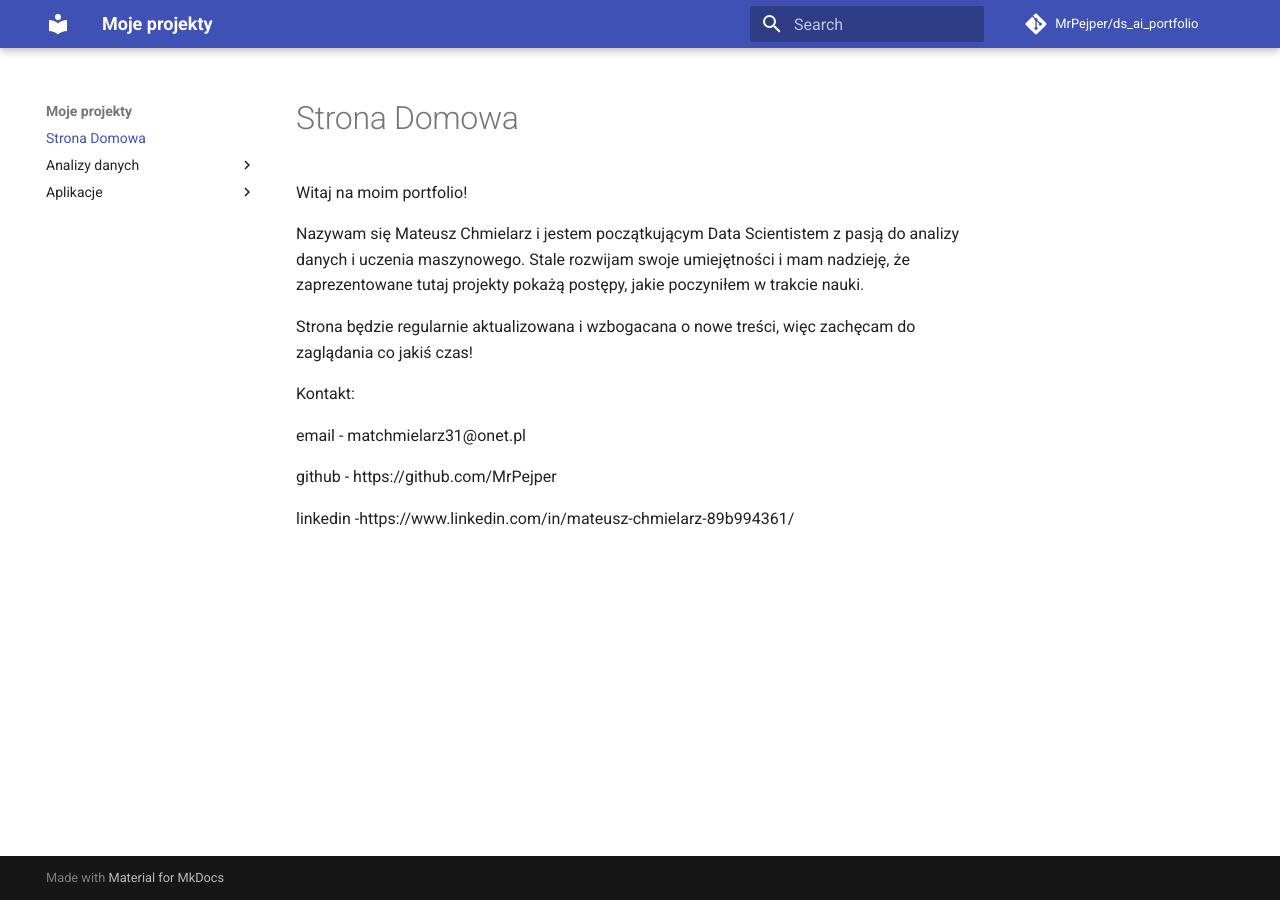
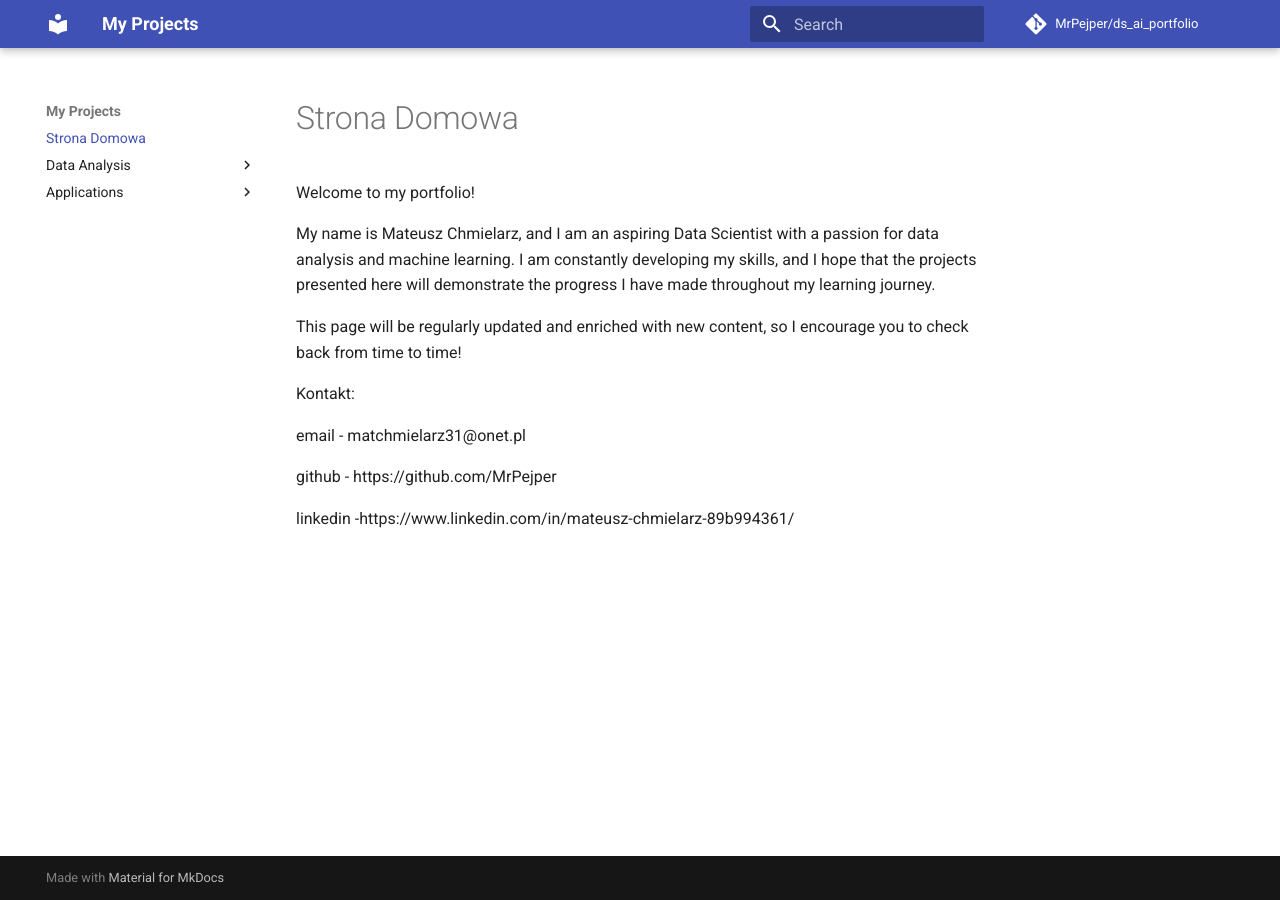
Before and after one commit to MrPejper/ds_ai_portfolio, an MkDocs documentation site: the page built from docs/index.md, in a window 1280 px wide. Built offline with MkDocs 1.6.1 and Material for MkDocs 9.7.7, drawn with Linux system fonts in a browser that asks for light colours; comment, search, counter and statistics services are not loaded.

Commit message:
language

```diff
--- a/docs/index.md
+++ b/docs/index.md
@@ -1,9 +1,9 @@
-Witaj na moim portfolio!
+Welcome to my portfolio!
 
-Nazywam się Mateusz Chmielarz i jestem początkującym Data Scientistem z pasją do analizy danych i uczenia maszynowego.
-Stale rozwijam swoje umiejętności i mam nadzieję, że zaprezentowane tutaj projekty pokażą postępy, jakie poczyniłem w trakcie nauki.
+My name is Mateusz Chmielarz, and I am an aspiring Data Scientist with a passion for data analysis and machine learning.
+I am constantly developing my skills, and I hope that the projects presented here will demonstrate the progress I have made throughout my learning journey.
 
-Strona będzie regularnie aktualizowana i wzbogacana o nowe treści, więc zachęcam do zaglądania co jakiś czas!
+This page will be regularly updated and enriched with new content, so I encourage you to check back from time to time!
 
 
 Kontakt:
--- a/mkdocs.yml
+++ b/mkdocs.yml
@@ -1,7 +1,7 @@
-site_name: Moje projekty
+site_name: My Projects
 site_author: Mateusz Chmielarz
 site_description: >-
-    Portfolio moich projektów z Data Science.
+    My Data Science Portfolio
 
 
 repo_name: MrPejper/ds_ai_portfolio
@@ -12,10 +12,10 @@ theme:
 
 nav:
 - Strona Domowa: index.md
-- Analizy danych:
+- Data Analysis:
   - "Iris": iris/index.md
   - "Titanic": titanic/index.md
-  - "Suplementy": supplements/index.md
-- Aplikacje:
-  - "Najważniejsze zmienne": variables/index.md
-  - "Cukrzyca": diabetes/index.md
+  - "Suplements": supplements/index.md
+- Applications:
+  - "Most_important_variables": variables/index.md
+  - "Diabetes": diabetes/index.md
```
